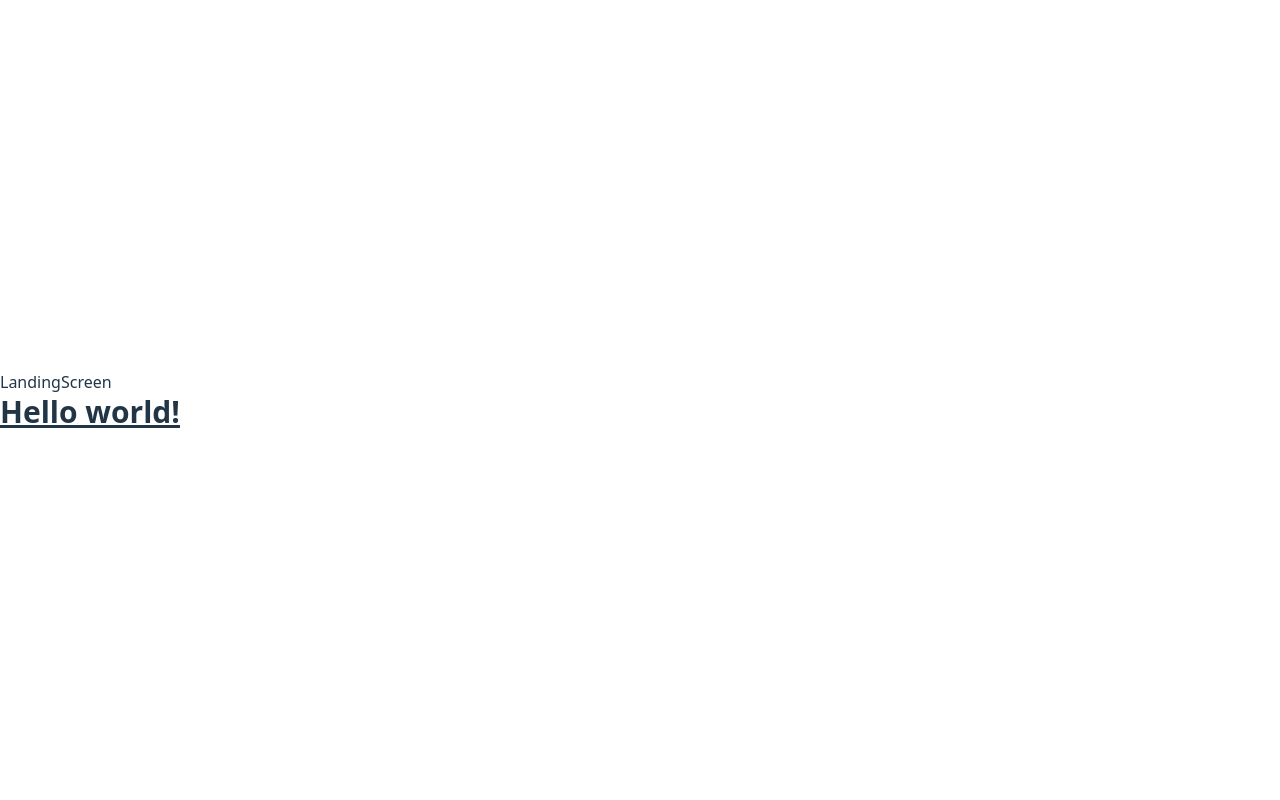
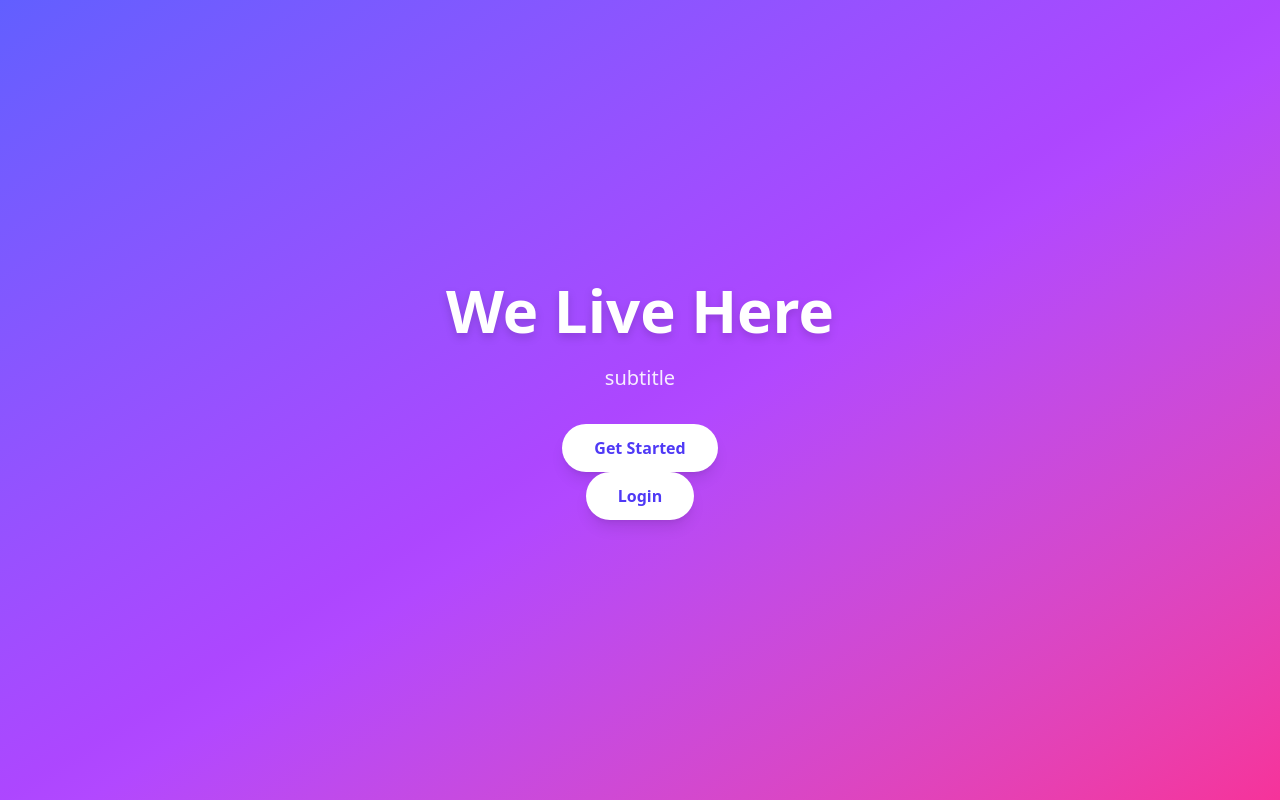
Before and after one commit to Carl0s4321/Snackoverflow, a React (Vite) app in the folder frontend/: page / in a window 1280 px wide. Built offline with nearby package versions, Linux system fonts and the light colour scheme.

Commit message:
+simple hero

```diff
--- a/frontend/package.json
+++ b/frontend/package.json
@@ -11,6 +11,7 @@
   },
   "dependencies": {
     "@tailwindcss/vite": "^4.1.17",
+    "gsap": "^3.13.0",
     "react": "^19.1.1",
     "react-dom": "^19.1.1",
     "react-router-dom": "^7.9.5",
--- a/frontend/src/App.tsx
+++ b/frontend/src/App.tsx
@@ -1,12 +1,20 @@
 import React from "react";
 import LandingScreen from "./Screens/LandingScreen";
+import { BrowserRouter as Router, Route, Routes } from "react-router-dom";
+import NavBar from "./components/NavBar";
+import Login from "./Screens/Login";
+import Register from "./Screens/Register";
 
 const App = () => {
   return (
-    <>
-      <LandingScreen />
-      <h1 className="text-3xl font-bold underline">Hello world!</h1>
-    </>
+    <Router>
+      <NavBar />
+      <Routes>
+        <Route path="/" element={<LandingScreen />} />
+        <Route path="/login" element={<Login/>} />
+        <Route path="/register" element={<Register/>} />
+      </Routes>
+    </Router>
   );
 };
 
--- a/frontend/src/Screens/LandingScreen.tsx
+++ b/frontend/src/Screens/LandingScreen.tsx
@@ -1,9 +1,56 @@
-import React from 'react'
+import { useEffect, useRef } from "react";
+import { gsap } from "gsap";
 
-const LandingScreen = () => {
+export default function LandingPage() {
+  const heroRef = useRef(null);
+  const headingRef = useRef(null);
+  const buttonRef = useRef(null);
+
+  useEffect(() => {
+    const tl = gsap.timeline({ defaults: { ease: "power3.out" } });
+    tl.fromTo(
+      heroRef.current,
+      { opacity: 0, y: 50 },
+      { opacity: 1, y: 0, duration: 1 }
+    )
+      .fromTo(
+        headingRef.current,
+        { opacity: 0, y: 40 },
+        { opacity: 1, y: 0, duration: 0.8 },
+        "-=0.5"
+      )
+      .fromTo(
+        buttonRef.current,
+        { opacity: 0, scale: 0.8 },
+        { opacity: 1, scale: 1, duration: 0.6 },
+        "-=0.3"
+      );
+  }, []);
+
   return (
-    <div>LandingScreen</div>
-  )
+    <div
+      ref={heroRef}
+      className="w-[100vw] h-[100vh] flex flex-col justify-center items-center bg-gradient-to-br from-indigo-500 via-purple-500 to-pink-500 text-white text-center"
+    >
+      <h1
+        ref={headingRef}
+        className="text-5xl md:text-6xl font-extrabold mb-6 drop-shadow-lg"
+      >
+        We Live Here
+      </h1>
+      <p className="text-lg md:text-xl max-w-xl mb-8 opacity-90">subtitle</p>
+      <button
+        ref={buttonRef}
+        className="px-8 py-3 bg-white text-indigo-600 rounded-full font-semibold shadow-lg hover:scale-105 transform transition"
+      >
+        Get Started
+      </button>
+      <button
+        ref={buttonRef}
+        className="px-8 py-3 bg-white text-indigo-600 rounded-full font-semibold shadow-lg hover:scale-105 transform transition"
+      >
+        Login
+      </button>
+    </div>
+  );
 }
-
-export default LandingScreen
--- /dev/null
+++ b/frontend/src/Screens/Login.tsx
@@ -0,0 +1,9 @@
+import React from 'react'
+
+const Login = () => {
+  return (
+    <div>Login</div>
+  )
+}
+
+export default Login
--- /dev/null
+++ b/frontend/src/Screens/Register.tsx
@@ -0,0 +1,9 @@
+import React from 'react'
+
+const Register = () => {
+  return (
+    <div>Register</div>
+  )
+}
+
+export default Register
--- /dev/null
+++ b/frontend/src/components/NavBar.tsx
@@ -0,0 +1,18 @@
+import React from 'react'
+// import links
+
+const NavBar = () => {
+
+  return (
+    <div>
+
+    </div>
+  )
+}
+
+let styles = {
+    container: {
+      backgroundColor: 'red'
+    }
+  }
+export default NavBar
--- /dev/null
+++ b/frontend/src/constants/navLinks.ts
@@ -0,0 +1,8 @@
+const links = [
+  {
+    text: "Home",
+    link: "/",
+  },
+];
+
+export default { links };
```
Also changed, not shown: 1 other file (tests, documents, lock files or other folders).
